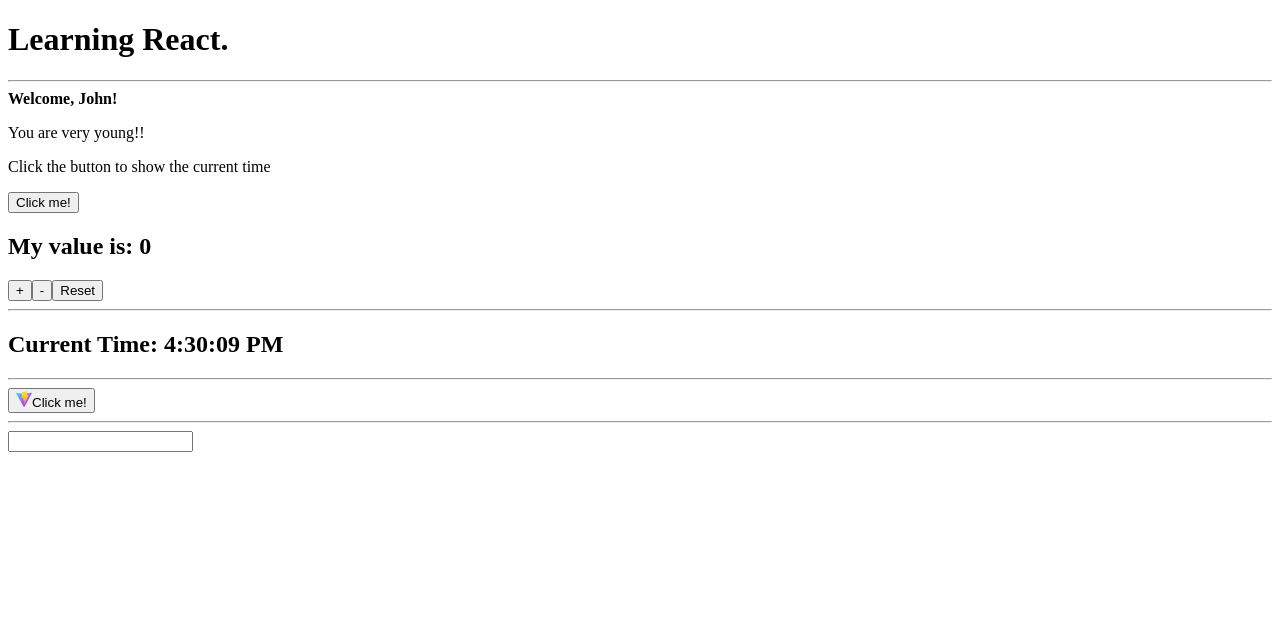
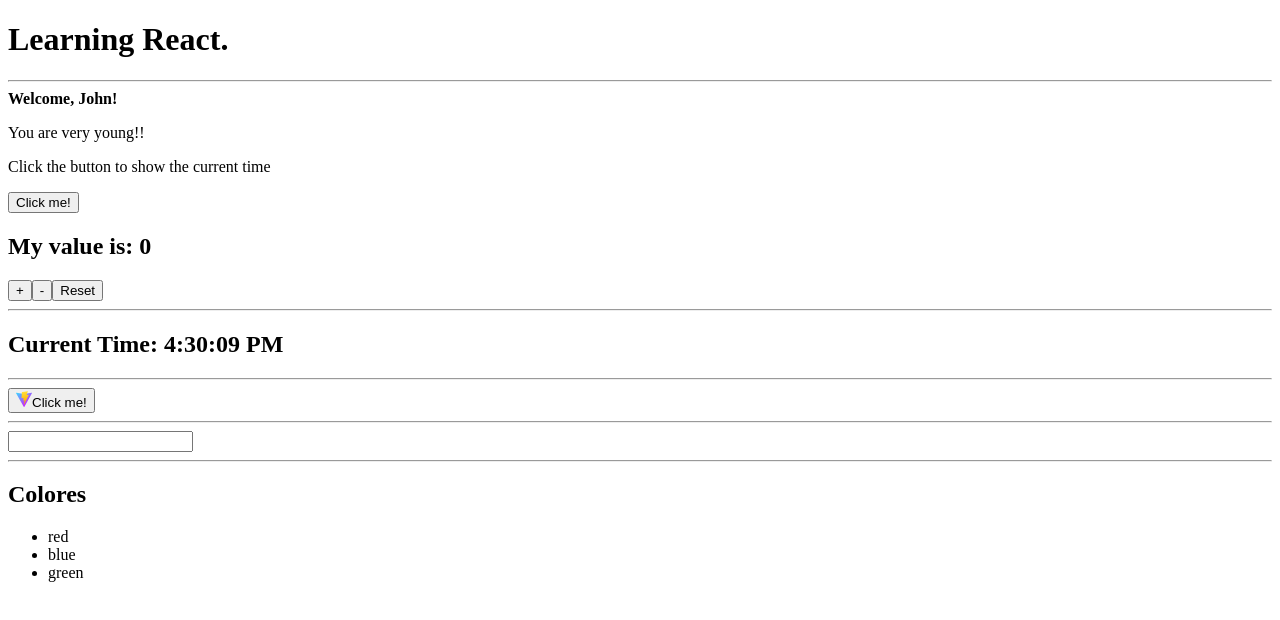
Before and after one commit to Macaicedoa/React, a React (Vite) app in the folder props/: page / in a window 1280 px wide. Shown: the top 620 px of the page. Built offline with nearby package versions, Linux system fonts and the light colour scheme.

Commit message:
lists -1

```diff
--- a/props/src/App.jsx
+++ b/props/src/App.jsx
@@ -1,5 +1,6 @@
 import { AlertClock } from "./AlertClock";
 import Clock from "./Clock";
+import Colors from "./Colors";
 import { Counter } from "./Counter";
 import MouseClicker from "./MouseClicker";
 import MyForm from "./MyForm";
@@ -12,6 +13,15 @@
 
         alert(`The current time is: ${currentTime.toLocaleTimeString()}`)
     }
+
+    const colors =[
+        {id:1,
+        name:"red"},
+        {id:2,
+        name:"blue"},
+        {id:3,
+        name:"green"}
+    ]
 
 
     return(
@@ -28,6 +38,9 @@
             <MouseClicker />
             <hr />
             <MyForm/>
+            <hr />
+            <h2>Colores</h2>
+            <Colors colors={colors}/>
         </div>
     )
 }
--- /dev/null
+++ b/props/src/Color.jsx
@@ -0,0 +1,9 @@
+function Color({color}) {
+  return (
+    <li>
+        {color.name}
+    </li>
+  )
+}
+
+export default Color
--- /dev/null
+++ b/props/src/Colors.jsx
@@ -0,0 +1,16 @@
+import Color from "./Color";
+
+function Colors({colors}) {
+
+  return (
+    <div>
+      <ul>
+        {colors.map((color) => (
+          <Color color={color}/>
+        ))}
+      </ul>
+    </div>
+  );
+}
+
+export default Colors;
```
